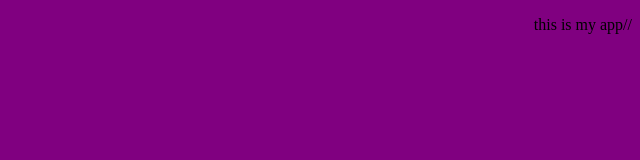
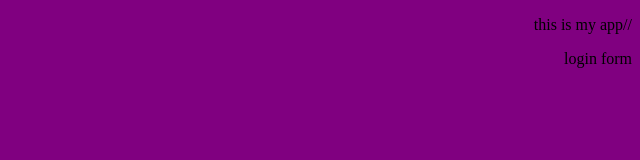
Before and after one commit to ErnestOsas/myapp, a plain HTML site: page index.html in a window 1280 px wide. Shown: the full height of the page, 640-1280 px from the left. Drawn offline with Linux system fonts and the light colour scheme.

Commit message:
login form

```diff
--- /dev/null
+++ b/dir2/app2.js
@@ -0,0 +1 @@
+console.log("close");
--- a/index.html
+++ b/index.html
@@ -8,5 +8,6 @@
 </head>
 <body>
   <p>this is my app//</p>
+  login form
 </body>
 </html>
```
Also changed, not shown: login.html (added, +1 -0 lines), log.txt (added).
